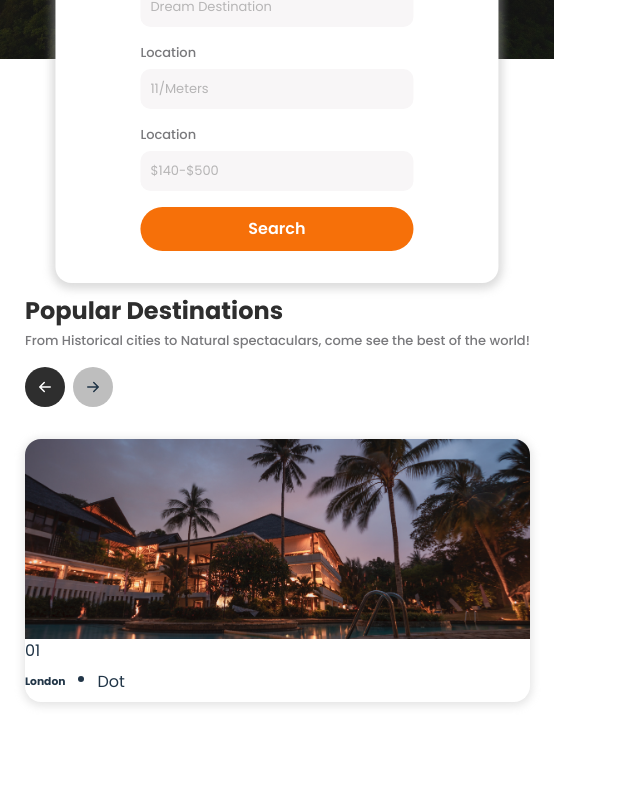
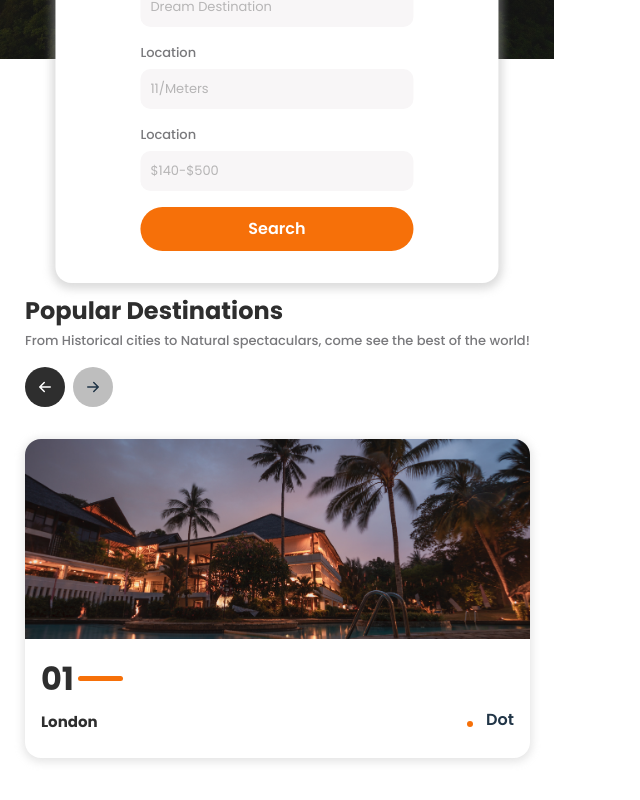
Before and after one commit to ANPramodya/tour-app, a React (Vite) app: page / in a window 1280 px wide. Shown: the part 581-1381 px from the top of the page, without its empty margins (0-640 px from the left). Before the commit the page ends 1347 px from the top, so only its background shows below. Built offline with nearby package versions, Linux system fonts and the light colour scheme.

Commit message:
popular array

```diff
--- a/src/components/popular/Popular.jsx
+++ b/src/components/popular/Popular.jsx
@@ -1,7 +1,42 @@
 import React from "react";
 import { BsArrowLeftShort, BsArrowRightShort, BsDot } from "react-icons/bs";
-import img from "../../assets/Popular-img1.jpg";
+import img1 from "../../assets/Popular-img1.jpg";
+import img2 from "../../assets/Popular-img2.jpg";
+import img3 from "../../assets/Popular-img3.jpg";
+import img4 from "../../assets/Popular-img4.jpg";
+import img5 from "../../assets/Popular-img5.jpg";
 import "./popular.css";
+
+const Data = [
+  {
+    id: 1,
+    imgSrc: img2,
+    destTitle: "Machu pichu",
+    location: "Peru",
+    grade: "CULTURAL RELAX",
+  },
+  {
+    id: 2,
+    imgSrc: img3,
+    destTitle: "Guanajuato",
+    location: "Mexico",
+    grade: "CULTURAL RELAX",
+  },
+  {
+    id: 3,
+    imgSrc: img4,
+    destTitle: "Angkor Wat",
+    location: "Cambodia",
+    grade: "CULTURAL RELAX",
+  },
+  {
+    id: 4,
+    imgSrc: img5,
+    destTitle: "Taj Mahal",
+    location: "India",
+    grade: "CULTURAL RELAX",
+  },
+];
 
 const Popular = () => {
   return (
@@ -24,7 +59,7 @@ const Popular = () => {
         <div className="mainContent grid">
           <div className="singleDestination">
             <div className="destImage">
-              <img src={img} alt="Image Title" />
+              <img src={img1} alt="Image Title" />
               <div className="overlayInfo">
                 <h3>Some Text</h3>
                 <p>Lorem ipsum dolor sit amet.</p>
--- a/src/components/popular/popular.css
+++ b/src/components/popular/popular.css
@@ -70,29 +70,29 @@
   -o-object-fit: cover;
      object-fit: cover;
 }
-.popular .secContainer .mainContent .singleDestination .destImage .overlayinfo {
+.popular .secContainer .mainContent .singleDestination .destImage .overlayInfo {
   position: absolute;
   display: flex;
   align-items: flex-start;
-  padding: 1rem 1.5rem;
+  padding: 0;
   justify-content: center;
   flex-direction: column;
   background: linear-gradient(rgba(0, 0, 0, 0.846), rgba(0, 0, 0, 0.749));
   bottom: 0;
   width: 100%;
-  height: 100%;
+  height: 0;
   overflow: hidden;
 }
-.popular .secContainer .mainContent .singleDestination .destImage .overlayinfo h3 {
+.popular .secContainer .mainContent .singleDestination .destImage .overlayInfo h3 {
   color: var(--whiteColor);
   font-weight: 600;
 }
-.popular .secContainer .mainContent .singleDestination .destImage .overlayinfo p {
+.popular .secContainer .mainContent .singleDestination .destImage .overlayInfo p {
   color: var(--whiteColor);
   opacity: 0.7;
   font-size: 13px;
 }
-.popular .secContainer .mainContent .singleDestination .destImage .overlayinfo .icon {
+.popular .secContainer .mainContent .singleDestination .destImage .overlayInfo .icon {
   position: absolute;
   right: 10px;
   bottom: 10px;
@@ -104,8 +104,50 @@
   border: 1px solid transparent;
   transition: 0.3s ease;
 }
-.popular .secContainer .mainContent .singleDestination .destImage .overlayinfo .icon:hover {
+.popular .secContainer .mainContent .singleDestination .destImage .overlayInfo .icon:hover {
   background: var(--blackColor);
   border: 1px solid var(--PrimaryColor);
   color: var(--PrimaryColor);
+}
+.popular .secContainer .mainContent .singleDestination .destFooter {
+  padding: 1rem;
+}
+.popular .secContainer .mainContent .singleDestination .destFooter .number {
+  font-size: 2rem;
+  font-weight: 700;
+  color: var(--blackColor);
+  position: relative;
+  width: -moz-max-content;
+  width: max-content;
+}
+.popular .secContainer .mainContent .singleDestination .destFooter .number::after {
+  content: "";
+  position: absolute;
+  background: var(--PrimaryColor);
+  top: 45%;
+  right: -150%;
+  height: 5px;
+  width: 45px;
+  border-radius: 1rem;
+}
+.popular .secContainer .mainContent .singleDestination .destFooter .destText {
+  justify-content: space-between;
+}
+.popular .secContainer .mainContent .singleDestination .destFooter .destText h6 {
+  color: var(--blackColor);
+  font-size: 15px;
+}
+.popular .secContainer .mainContent .singleDestination .destFooter .destText .flex {
+  font-size: 16px;
+  font-weight: 600;
+  align-items: flex-start;
+  transform: translateY(5px);
+}
+.popular .secContainer .mainContent .singleDestination .destFooter .destText .flex .icon {
+  color: var(--PrimaryColor);
+}
+.popular .secContainer .mainContent .singleDestination:hover .overlayInfo {
+  overflow: visible;
+  padding: 1rem 1.5rem;
+  height: 100%;
 }/*# sourceMappingURL=popular.css.map */
--- a/src/components/popular/popular.scss
+++ b/src/components/popular/popular.scss
@@ -77,11 +77,12 @@
             width: 100%;
             object-fit: cover;
           }
-          .overlayinfo {
+          .overlayInfo {
             position: absolute;
             display: flex;
             align-items: flex-start;
-            padding: 1rem 1.5rem;
+            padding: 0;
+            //padding: 1rem 1.5rem;
             justify-content: center;
             flex-direction: column;
             background: linear-gradient(
@@ -90,8 +91,8 @@
             );
             bottom: 0;
             width: 100%;
-            height: 100%;
-
+            //height: 100%;
+            height: 0;
             overflow: hidden;
 
             h3 {
@@ -125,6 +126,54 @@
             }
           }
         }
+
+        .destFooter {
+          padding: 1rem;
+
+          .number {
+            font-size: 2rem;
+            font-weight: 700;
+            color: var(--blackColor);
+            position: relative;
+            width: max-content;
+            &::after {
+              content: "";
+              position: absolute;
+              background: var(--PrimaryColor);
+              top: 45%;
+              right: -150%;
+              height: 5px;
+              width: 45px;
+              border-radius: 1rem;
+            }
+          }
+
+          .destText {
+            justify-content: space-between;
+            h6 {
+              color: var(--blackColor);
+              font-size: 15px;
+            }
+            .flex {
+              font-size: 16px;
+              font-weight: 600;
+              align-items: flex-start;
+              transform: translateY(5px);
+
+              .icon {
+                color: var(--PrimaryColor);
+              }
+            }
+          }
+        }
+
+        &:hover {
+          .overlayInfo {
+            overflow: visible;
+            padding: 1rem 1.5rem;
+            height: 100%;
+          }
+        }
       }
     }
   }
```
Also changed, not shown: 1 other file (tests, documents, lock files or other folders).
